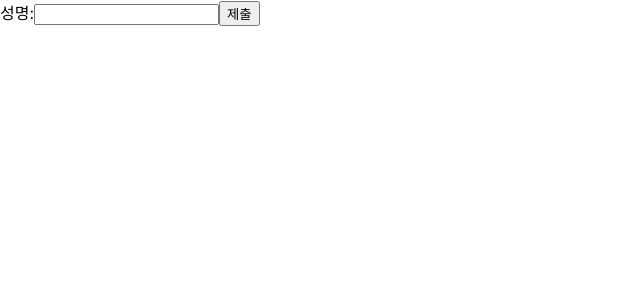
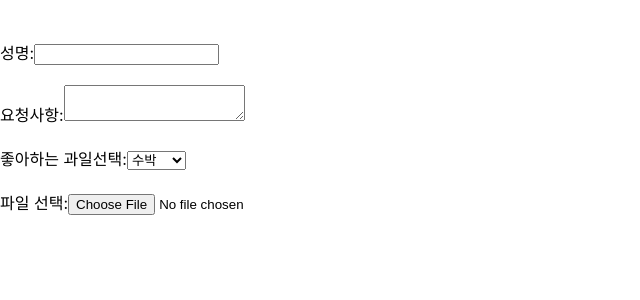
Before and after one commit to a71143055/web_react_new, a React (Create React App) app: page / in a window 1280 px wide. Shown: the top 300 px of the page, without its empty margins (0-640 px from the left). Built offline with nearby package versions, Linux system fonts and the light colour scheme.

Commit message:
web_react_new

```diff
--- /dev/null
+++ b/src/chp11/NameRequestForm.jsx
@@ -0,0 +1,65 @@
+import React, {useState} from "react";
+
+function NameRequestForm(props) {
+    const [name, setName] = useState('');
+    const [details, setDetails] = useState('');
+    const [fruit, setFruit] = useState('수박');
+    const [file, setFile] = useState('');
+
+    const handleChange = (event) => {
+        const{target} = event;
+        switch (target.id) {
+            case "name":
+                setName(target.value);
+                break;
+            case "details":
+                setDetails(target.value);
+                break;
+            case "fruit":
+                setFruit(target.value);
+                break;
+            case "file":
+                setFile(target.value);
+                break;
+        }
+    }
+
+    const handleSubmit = (event) => {
+        alert(`
+        입력한 이름: ${name}
+        상세한 내용: ${details}
+        선택한 과일: ${fruit}
+        선택한 파일: ${file}
+        `);
+        event.preventDefault();
+    }
+
+    return (
+        <form onSubmit={handleSubmit}>
+            <br/><br/>
+            <label>
+                성명:
+                <input type="text" value={name} onChange={handleChange}/>
+            </label><br/><br/>
+            <label>
+                요청사항:
+                <textarea value={details} onChange={handleChange}/>
+            </label><br/><br/>
+            <label>
+                좋아하는 과일선택:
+                <select id="fruit" value={fruit} onChange={handleChange}>
+                    <option>사과</option>
+                    <option>포도</option>
+                    <option>바나나</option>
+                    <option>수박</option>
+                </select>
+            </label><br/><br/>
+            <label>
+                파일 선택:
+                <input id="file" type="file" onChange={handleChange}/>
+            </label><br/><br/>
+        </form>
+    );
+}
+
+export default NameRequestForm
--- a/src/index.js
+++ b/src/index.js
@@ -4,11 +4,12 @@ import './index.css';
 import App from './App';
 import reportWebVitals from './reportWebVitals';
 import NameForm from "./chp11/NameForm";
+import NameRequestForm from "./chp11/NameRequestForm";
 
 const root = ReactDOM.createRoot(document.getElementById('root'));
 root.render(
   <React.StrictMode>
-    <NameForm />
+    <NameRequestForm />
   </React.StrictMode>
 );
 
```
